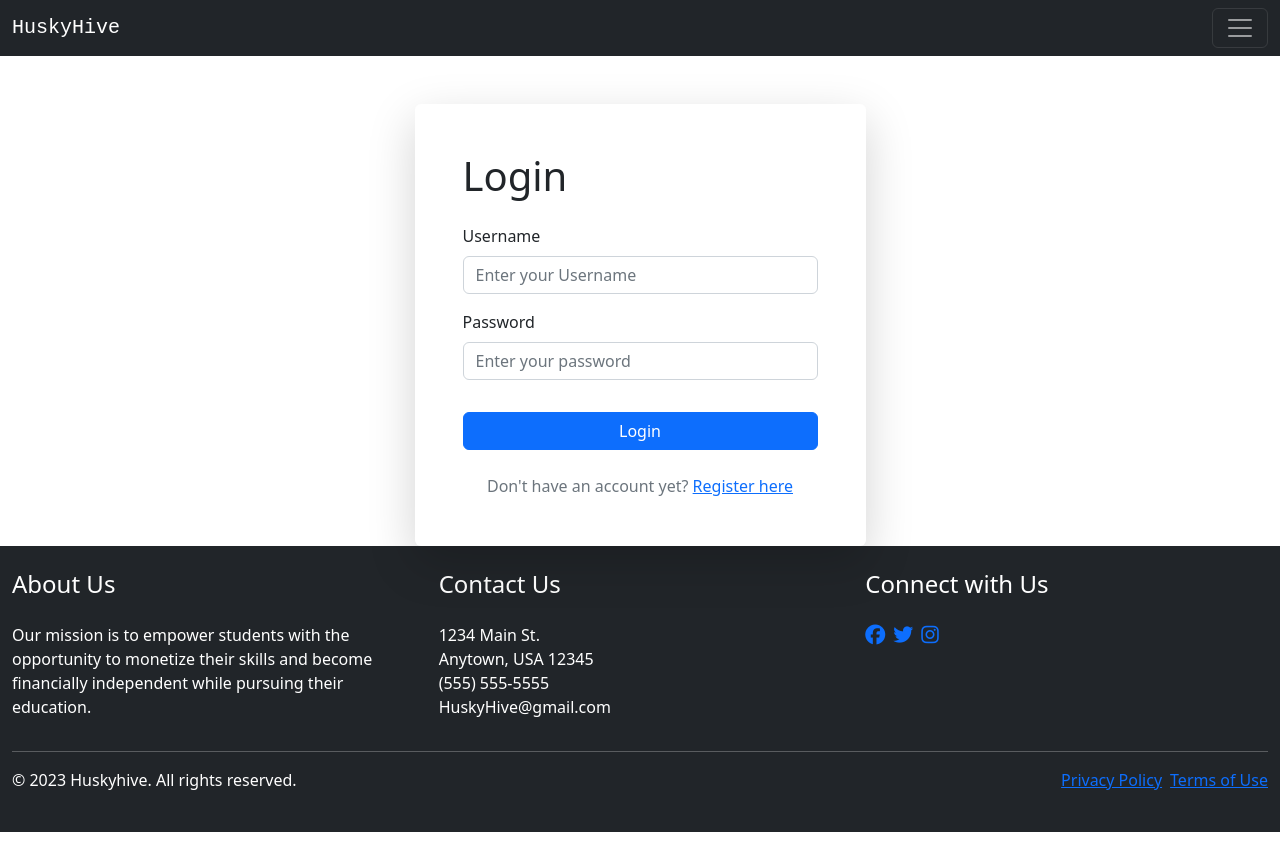
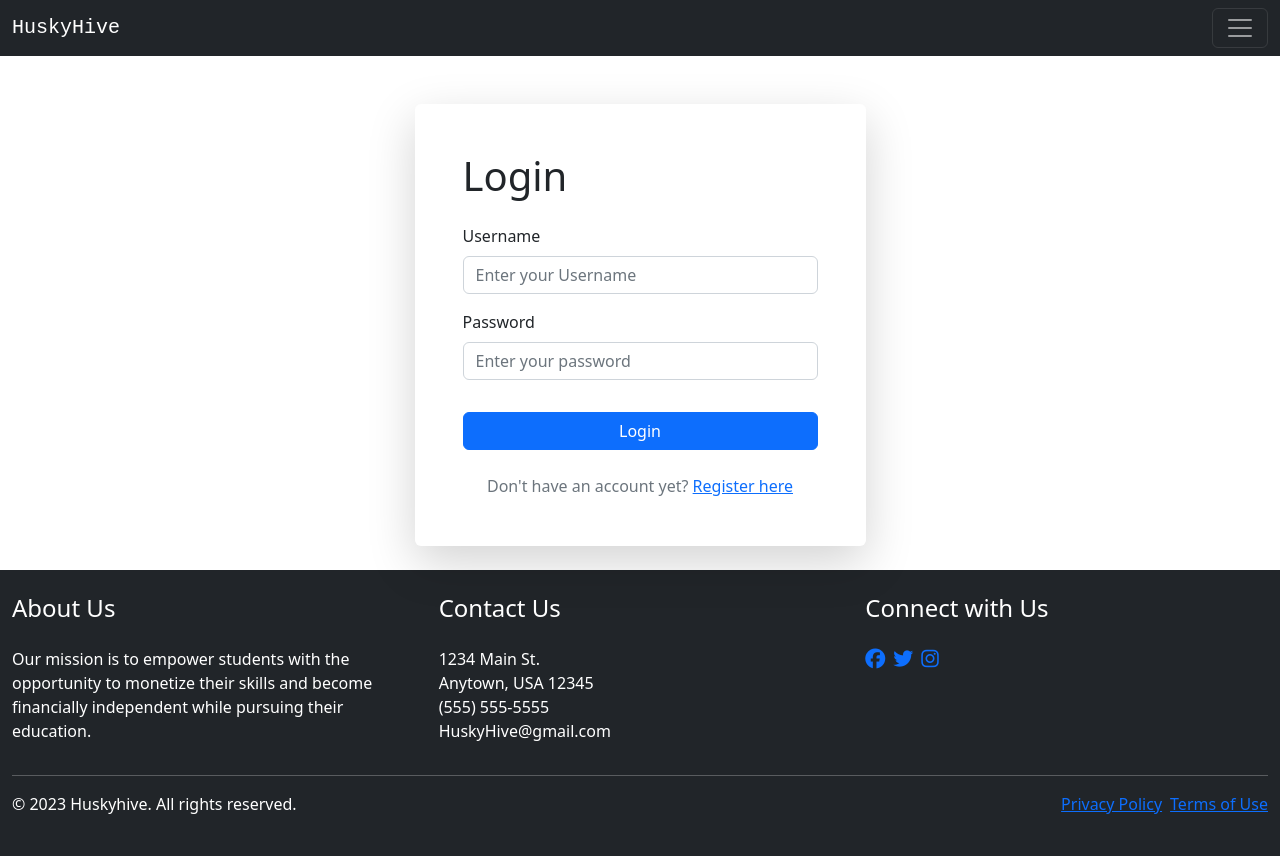
Before and after one commit to AniruthRamesh/HuskyHive-Client, a React (Vite) app: page /login in a window 1280 px wide. Before the commit the page ends 832 px from the top, so only its background shows below. Built offline with nearby package versions, Linux system fonts and the light colour scheme; no server answers.

Commit message:
integrated with partha's branch

```diff
--- a/src/components/Footer/Footer.jsx
+++ b/src/components/Footer/Footer.jsx
@@ -5,7 +5,7 @@ import React from "react";
 
 const Footer = () => {
     return (
-      <footer className="bg-dark text-white">
+      <footer className="bg-dark text-white mt-4">
         <div className="container-fluid">
           <div className="row pt-4">
             <div className="col-md-4">
--- a/src/components/navbar/Navbar.scss
+++ b/src/components/navbar/Navbar.scss
@@ -8,7 +8,7 @@
     transition: 0.5s all ease;
     position: sticky;
     top:0;
-    z-index: 999;
+    // z-index: 999;
 
     &.active{
         background-color: white;
--- a/src/pages/Login/Login.jsx
+++ b/src/pages/Login/Login.jsx
@@ -8,7 +8,7 @@ import { loginThunk,profileThunk } from "../../services/auth/auth-thunk";
 const Login = () => {
   const dispatch = useDispatch()
   const navigate = useNavigate();
-  const currentUser = useSelector(state=>state.auth.currentUser)
+  const currentUser = useSelector(state=>state.auth.user)
 
   useEffect(() => {
     if (currentUser) {
@@ -24,10 +24,7 @@ const Login = () => {
       // dispatch(login({id:res.data._id,userName:res.data.userName}))
       // navigate(`/profile/${res.data._id}`)
       const response = await dispatch(loginThunk({userName,password}))
-      // console.log(response)
-      // if(response){
-      //   await dispatch(profileThunk())
-      // }
+        await dispatch(profileThunk())
 
 
     }catch(err){
```
